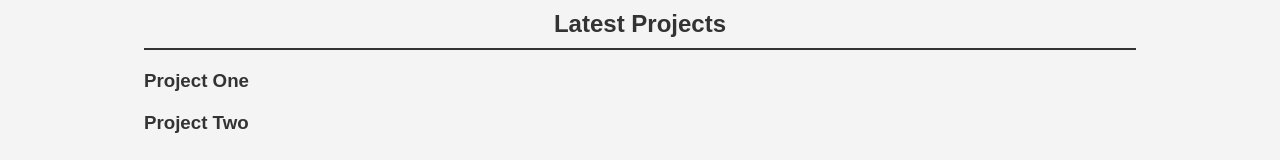
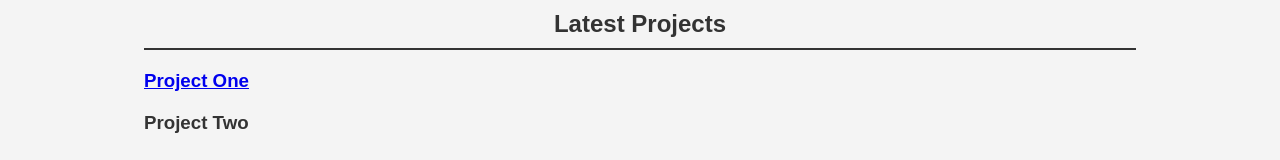
Before and after one commit to ZachMekaelian/ZachMekaelian.github.io, a website: page homepage.html in a window 1280 px wide. Shown: the part 243-403 px from the top of the page. Drawn offline with Linux system fonts and the light colour scheme.

Commit message:
Update homepage.html

```diff
--- a/homepage.html
+++ b/homepage.html
@@ -34,7 +34,7 @@
             <div class="container">
                 <h2>Latest Projects</h2>
                 <div class="project">
-                    <h3>Project One</h3>
+                    <h3><a href="p_1.html">Project One</a></h3>
                     <p></p>
                 </div>
                 <div class="project">
```
